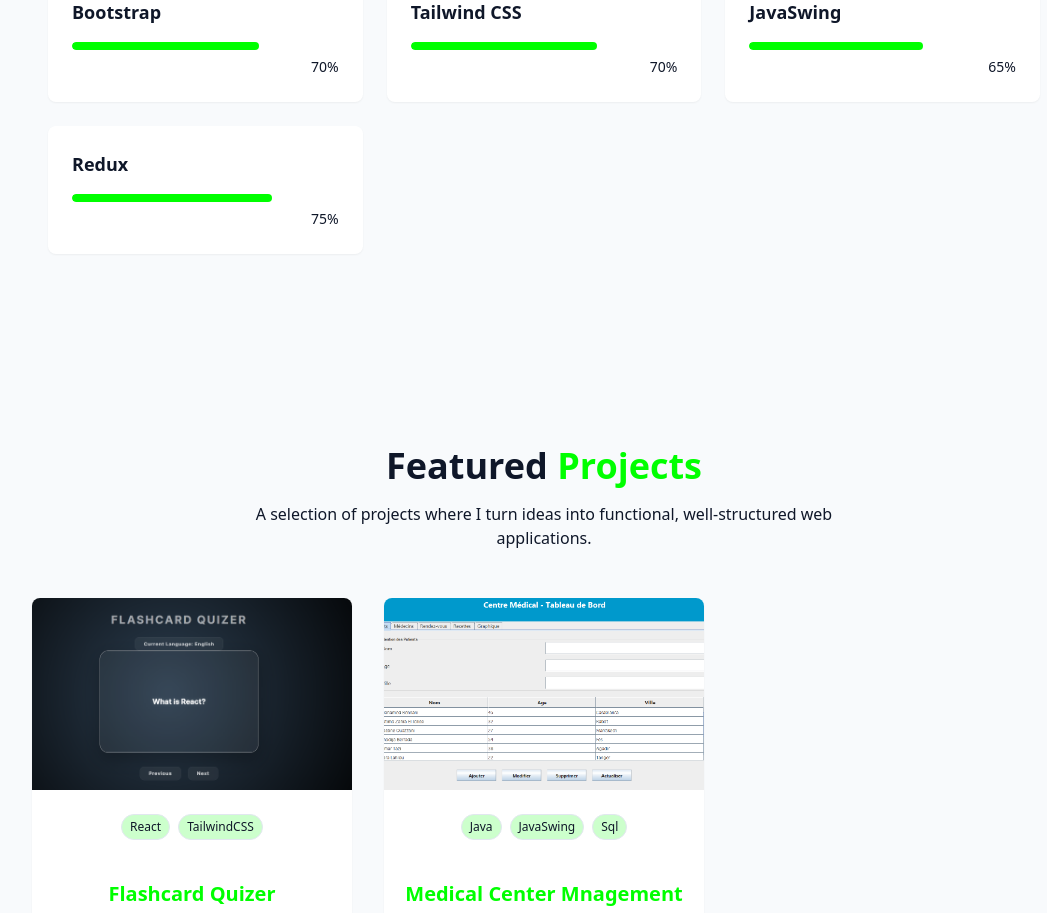
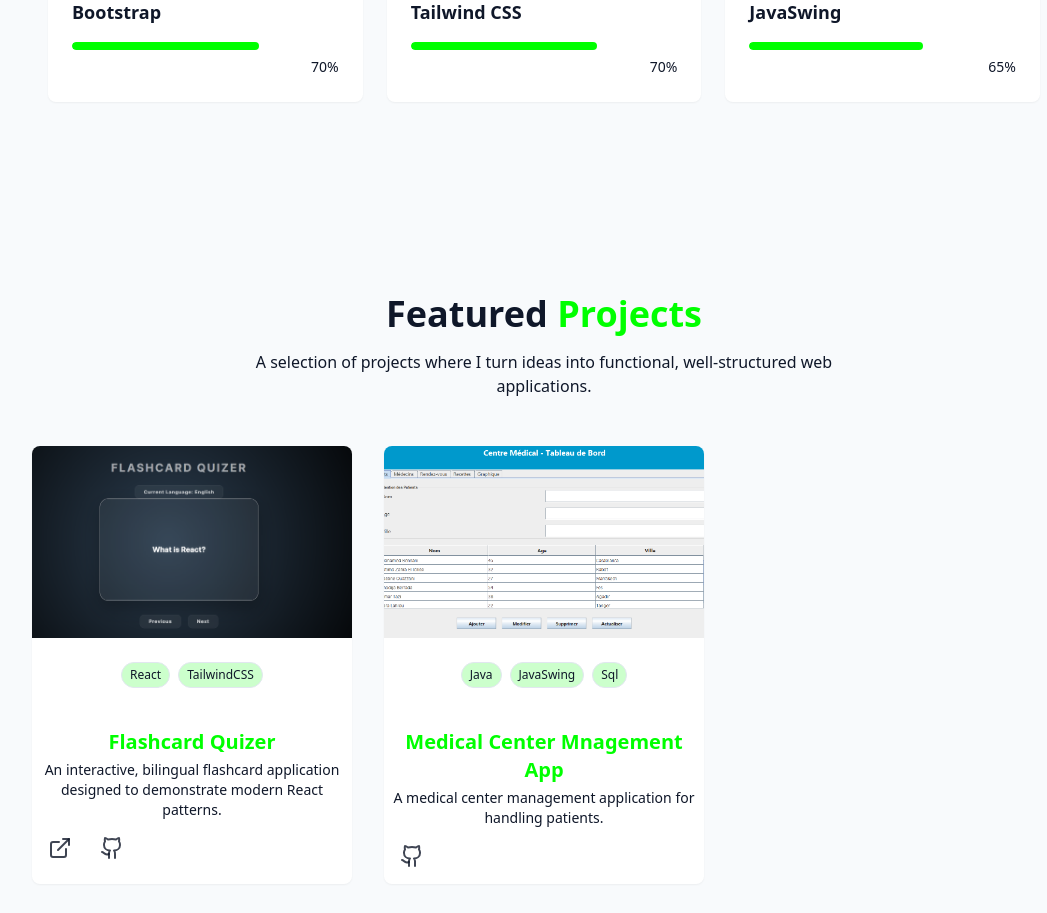
Before and after one commit to Taha-soukarnou/my-portfolio, a React (Vite) app: page / in a window 1280 px wide. Shown: the part 2020-2933 px from the top of the page, without its empty margins (96-1143 px from the left). Built offline with nearby package versions, Linux system fonts and the light colour scheme.

Commit message:
Update skills in SkillsSection component
Removed Redux from frontend skills and updated MySQL and added Oracledb and PlSQL with new levels. Added Figma to tools section.

```diff
--- a/src/components/SkillsSection.jsx
+++ b/src/components/SkillsSection.jsx
@@ -10,7 +10,6 @@ const skills = [
   { name: "Bootstrap", level: 70, category: "frontend" },
   { name: "Tailwind CSS", level: 70, category: "frontend" },
   { name: "JavaSwing", level: 65, category: "frontend" },
-  { name: "Redux", level: 75, category: "frontend" },
 
   //==== backend skills
   { name: "Java", level: 80, category: "backend" },
@@ -20,15 +19,15 @@ const skills = [
   { name: "Express.js", level: 75, category: "backend" },
   { name: "Laravel", level: 75, category: "backend" },
   { name: "MongoDB", level: 75, category: "backend" },
-  { name: "MySQL", level: 80, category: "backend" },
-  { name: "OracleDB", level: 80, category: "backend" },
+  { name: "MySQL", level: 85, category: "backend" },
+  { name: "Oracledb", level: 80, category: "backend" },
+  { name: "PlSQL", level: 85, category: "backend" },
 
   //==== Tools and IDEs
   { name: "Git/GitHub", level: 80, category: "tools" },
   { name: "Docker", level: 65, category: "tools" },
-  { name: "Xampp", level: 70, category: "tools" },
+  { name: "Figma", level: 75, category: "tools" },
   { name: "VS Code", level: 85, category: "tools" },
-  { name: "Postman", level: 75, category: "tools" },
   { name: "Eclipse", level: 75, category: "tools" },
   { name: "NetBeans", level: 70, category: "tools" },
   { name: "WordPress", level: 70, category: "tools" },
```
